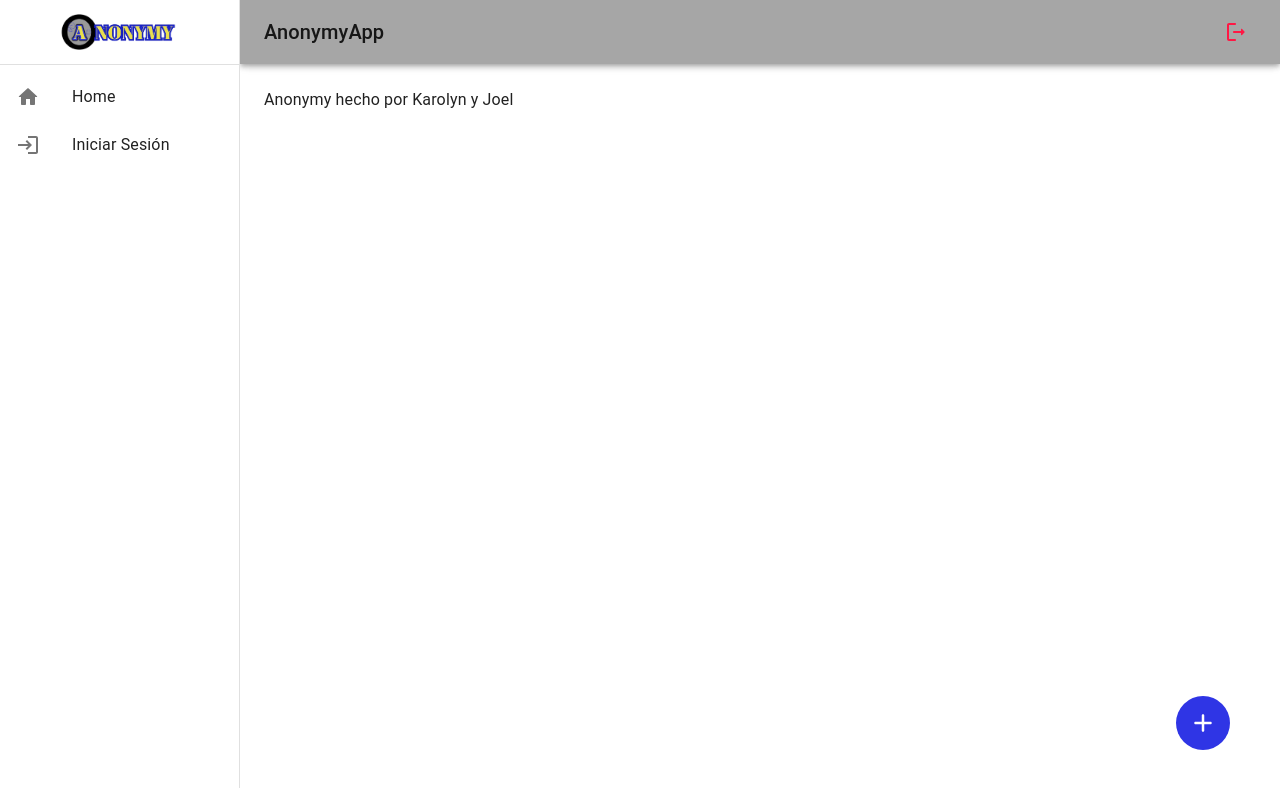
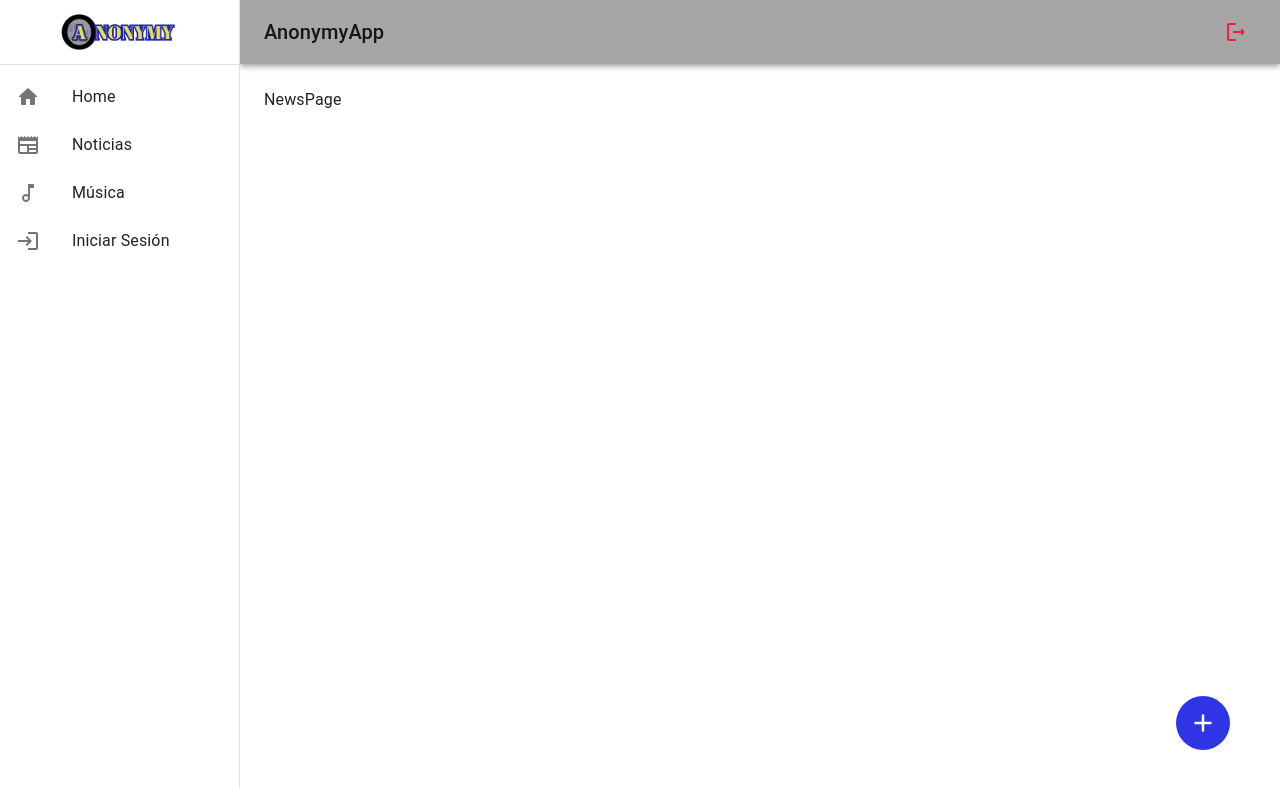
Before and after one commit to JoelDiazPA/Anonymy, a React (Vite) app: page /news in a window 1280 px wide. Before the commit this address led to /. Shown: the top 788 px of the page. Built offline with nearby package versions, Linux system fonts and the light colour scheme.

Commit message:
WiFi: Conexión Red Segura

```diff
--- a/src/anonymy/components/SideBar.jsx
+++ b/src/anonymy/components/SideBar.jsx
@@ -1,10 +1,13 @@
-import { HomeRounded, Login, TurnedInNot } from '@mui/icons-material'
+import { HomeRounded, Login, MusicNoteOutlined, NewspaperOutlined, TurnedInNot } from '@mui/icons-material'
 import { Box, Divider, Drawer, Grid, List, ListItem, ListItemButton, ListItemIcon, ListItemText, Toolbar, Typography } from '@mui/material'
 import React from 'react'
 import { Link } from 'react-router-dom'
+import { mainTheme } from '../../theme/mainTheme'
+import { ThemeProvider } from '@emotion/react'
 
 export const SideBar = ({ drawerWidth }) => {
   return (
+    <ThemeProvider theme={mainTheme}>
     <Box
         component='nav'
         sx={{ width: { xs: 0, sm: drawerWidth }, flexShrink: { sm: 0 } }} // Modificamos aquí para ocultar en 'xs'
@@ -37,6 +40,30 @@ export const SideBar = ({ drawerWidth }) => {
                     </ListItemButton>
                 </ListItem>
                 <ListItem disablePadding
+                    component={Link} to="/news">
+                    <ListItemButton>
+                        <ListItemIcon>
+                            <NewspaperOutlined />
+                        </ListItemIcon>
+                        <Grid container className='mr-1'>
+                            <ListItemText primary='Noticias'/>
+                        </Grid>
+                    </ListItemButton>
+                </ListItem>
+                <ListItem disablePadding
+                    component={Link} to="/music">
+                    <ListItemButton>
+                        <ListItemIcon>
+                            <MusicNoteOutlined />
+                        </ListItemIcon>
+                        <Grid container className='mr-1'>
+                            <ListItemText primary='Música'/>
+                        </Grid>
+                    </ListItemButton>
+                </ListItem>
+
+
+                <ListItem disablePadding
                     component={Link} to="/auth/login">
                     <ListItemButton>
                         <ListItemIcon>
@@ -47,11 +74,9 @@ export const SideBar = ({ drawerWidth }) => {
                         </Grid>
                     </ListItemButton>
                 </ListItem>
-
             </List>
-
         </Drawer>
-
     </Box>
+    </ThemeProvider>
   )
 }
--- /dev/null
+++ b/src/anonymy/pages/MusicPage.jsx
@@ -0,0 +1,29 @@
+import React from 'react'
+import { AnonymyLayout } from '../layout/AnonymyLayout'
+import { IconButton } from '@mui/material'
+import { AddRounded } from '@mui/icons-material'
+
+export const MusicPage = () => {
+    return (
+      <AnonymyLayout>
+        MusicPage
+
+        <IconButton
+          size='large'
+          sx={{
+            color: 'white',
+            backgroundColor: 'secondary.main',
+            ':hover': { backgroundColor: 'secondary.main', opacity: 0.9 },
+            position: 'fixed',
+            right: 50,
+            bottom: 50,
+          }}
+        >
+          <AddRounded sx={{ fontSize: 30 }} />
+        </IconButton>
+
+
+      </AnonymyLayout>
+
+    )
+  }
--- /dev/null
+++ b/src/anonymy/pages/NewsPage.jsx
@@ -0,0 +1,29 @@
+import { IconButton } from '@mui/material'
+import React from 'react'
+import { AnonymyLayout } from '../layout/AnonymyLayout'
+import { AddRounded } from '@mui/icons-material'
+
+export const NewsPage = () => {
+  return (
+    <AnonymyLayout>
+      NewsPage
+
+      <IconButton
+        size='large'
+        sx={{
+          color: 'white',
+          backgroundColor: 'secondary.main',
+          ':hover': { backgroundColor: 'secondary.main', opacity: 0.9 },
+          position: 'fixed',
+          right: 50,
+          bottom: 50,
+        }}
+      >
+        <AddRounded sx={{ fontSize: 30 }} />
+      </IconButton>
+
+
+    </AnonymyLayout>
+
+  )
+}
--- a/src/anonymy/routes/AnonymyRoutes.jsx
+++ b/src/anonymy/routes/AnonymyRoutes.jsx
@@ -1,11 +1,17 @@
 import React from 'react'
 import { Navigate, Route, Routes } from 'react-router-dom'
 import { AnonymyPage } from '../pages/AnonymyPage'
+import { NewsPage } from '../pages/NewsPage'
+import { MusicPage } from '../pages/MusicPage'
 
 export const AnonymyRoutes = () => {
   return (
     <Routes>
         <Route path='/' element={ <AnonymyPage /> } />
+
+        <Route path='/news' element={ <NewsPage /> } />
+
+        <Route path='/music' element={ <MusicPage /> } />
 
         <Route path='/*' element={ <Navigate to="/" /> }/>
 
```
